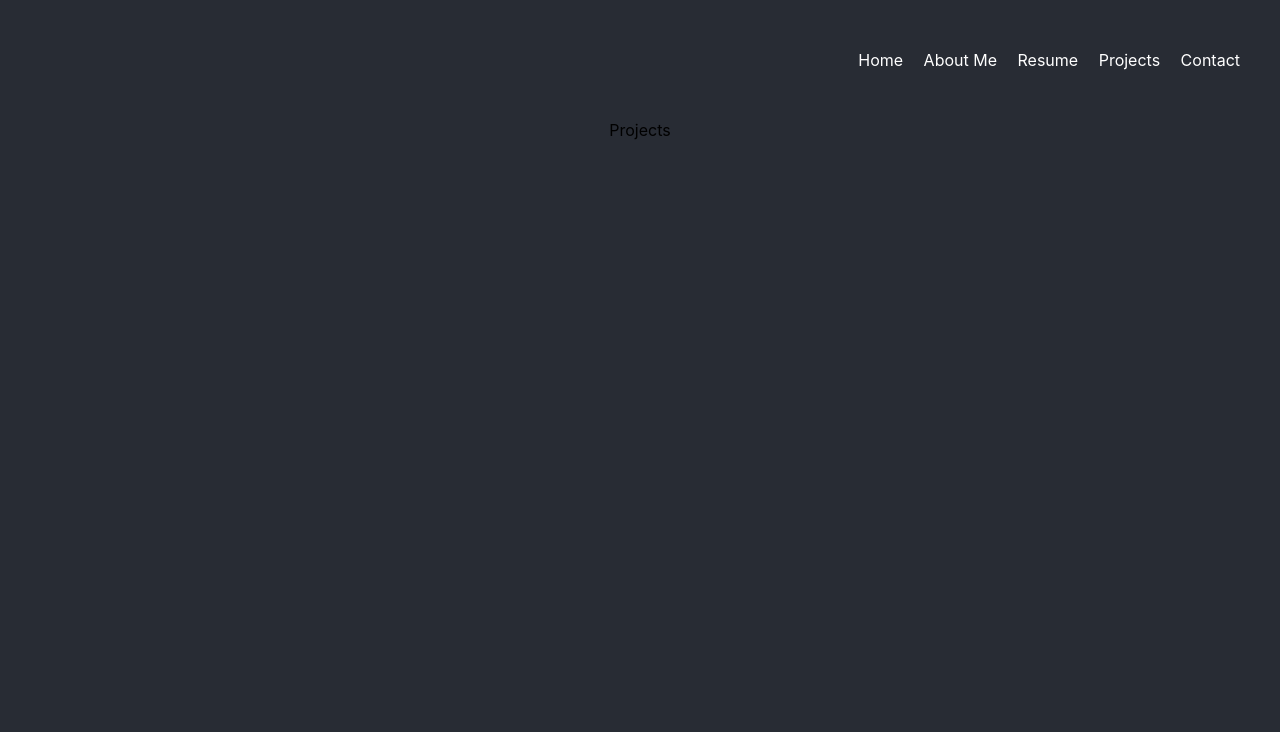
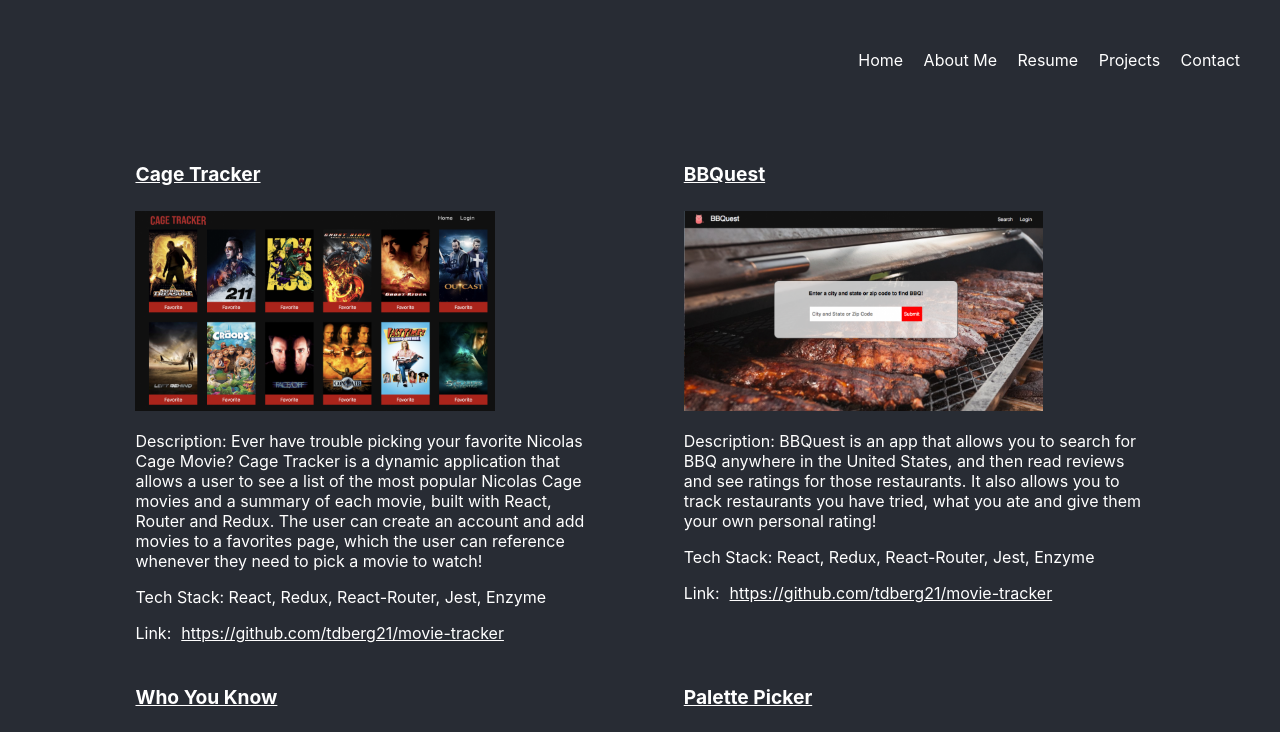
Before and after one commit to tdberg21/td, a React (Create React App) app: page /projects in a window 1280 px wide. Shown: the top 732 px of the page. Built offline with nearby package versions, Linux system fonts and the light colour scheme.

Commit message:
Add project data, render projects to page

```diff
--- a/src/Components/Projects/ProjectData.js
+++ b/src/Components/Projects/ProjectData.js
@@ -1,8 +1,35 @@
-export const ProjectData = [
+import bbqHome from '../../assets/bbquest-home.png';
+import cageHome from '../../assets/cage-home.png';
+import palpicker from '../../assets/palpicker.png';
+import whoYouKnow from '../../assets/whoyouknow.png';
+
+export const projectData = [
   {
     name: 'Cage Tracker',
-    link: '',
-    description: '',
-    techStack: ['React', 'Redux', 'React-Router', 'Jest', 'Enzyme']
+    link: 'https://github.com/tdberg21/movie-tracker',
+    description: 'Ever have trouble picking your favorite Nicolas Cage Movie? Cage Tracker is a dynamic application that allows a user to see a list of the most popular Nicolas Cage movies and a summary of each movie, built with React, Router and Redux. The user can create an account and add movies to a favorites page, which the user can reference whenever they need to pick a movie to watch!',
+    stack: 'React, Redux, React-Router, Jest, Enzyme',
+    image: cageHome
+  },
+  {
+    name: 'BBQuest',
+    link: 'https://github.com/tdberg21/movie-tracker',
+    description: 'BBQuest is an app that allows you to search for BBQ anywhere in the United States, and then read reviews and see ratings for those restaurants. It also allows you to track restaurants you have tried, what you ate and give them your own personal rating!',
+    stack: 'React, Redux, React-Router, Jest, Enzyme',
+    image: bbqHome
+  },
+  {
+    name: 'Who You Know',
+    link: 'https://github.com/tdberg21/who-you-know-FE',
+    description: 'After authenticating with LinkedIn OAuth, the user\'s connections are retrieved from LinkedIn.The user must first sort each connection into 3 categories(easy, medium, hard) based on how well they can identify the connection from profile photo.The user can then play a set of connections to practice identifying connections from their LinkedIn profile photos.Scores for each play and information about incorrect answers are recorded and displayed to the user when the play is completed.Historical score information for each difficulty level is also available to the user.',
+    stack: 'React Front-End, Rails Back-End',
+    image: whoYouKnow
+  },
+  {
+    name: 'Palette Picker',
+    link: 'https://palette-picker-td.herokuapp.com/',
+    description: 'Generate a random palette, save projects, and save palettes to those projects.',
+    stack: 'JQuery Front-End, Node Express Back-End',
+    image: palpicker
   }
 ]
--- /dev/null
+++ b/src/Components/Projects/Projects.css
@@ -0,0 +1,34 @@
+.Project-component {
+  text-align: left;
+}
+
+.project-cards-container {
+  width: 90%;
+  margin: 1rem auto;
+  display: flex;
+  flex-wrap: wrap;
+  justify-content: space-evenly;
+}
+
+.project-card {
+  width: 40%;
+  padding: 0 1rem;
+}
+
+.project-title {
+  text-decoration: underline;
+  font-size: 1.2rem;
+}
+
+.project-text {
+  color: #fff;
+}
+
+.project-link {
+  color: #fff;
+  padding-left: 10px;
+}
+
+.project-pic {
+  height: 200px;
+}
--- a/src/Components/Projects/Projects.js
+++ b/src/Components/Projects/Projects.js
@@ -1,10 +1,33 @@
 import React from 'react';
+import { projectData } from './ProjectData.js';
+import './Projects.css';
 
 
 const Projects = () => {
+  const projectsToDisplay = projectData.map((project, index) => {
+    return (
+      <div className='project-card' key={index}>
+        <h4 className='project-title project-text'>{project.name}</h4>
+        <img src={project.image} alt='project screenshot' className='project-pic'></img>
+        <p className='project-text'>Description: {project.description}</p>
+        <p className='project-text'>Tech Stack: {project.stack}</p>
+        <p className='project-text'> Link:
+          <a
+            href={project.link}
+            className='project-link'
+            target="_blank"
+            rel="noopener noreferrer">
+            {project.link}</a>
+        </p>
+      </div>
+    )
+  })
+
   return (
-    <div className='Project-componenet'>
-      Projects
+    <div className='Project-component'>
+      <div className='project-cards-container'>
+        {projectsToDisplay}
+      </div>
     </div>
   )
 }
```
